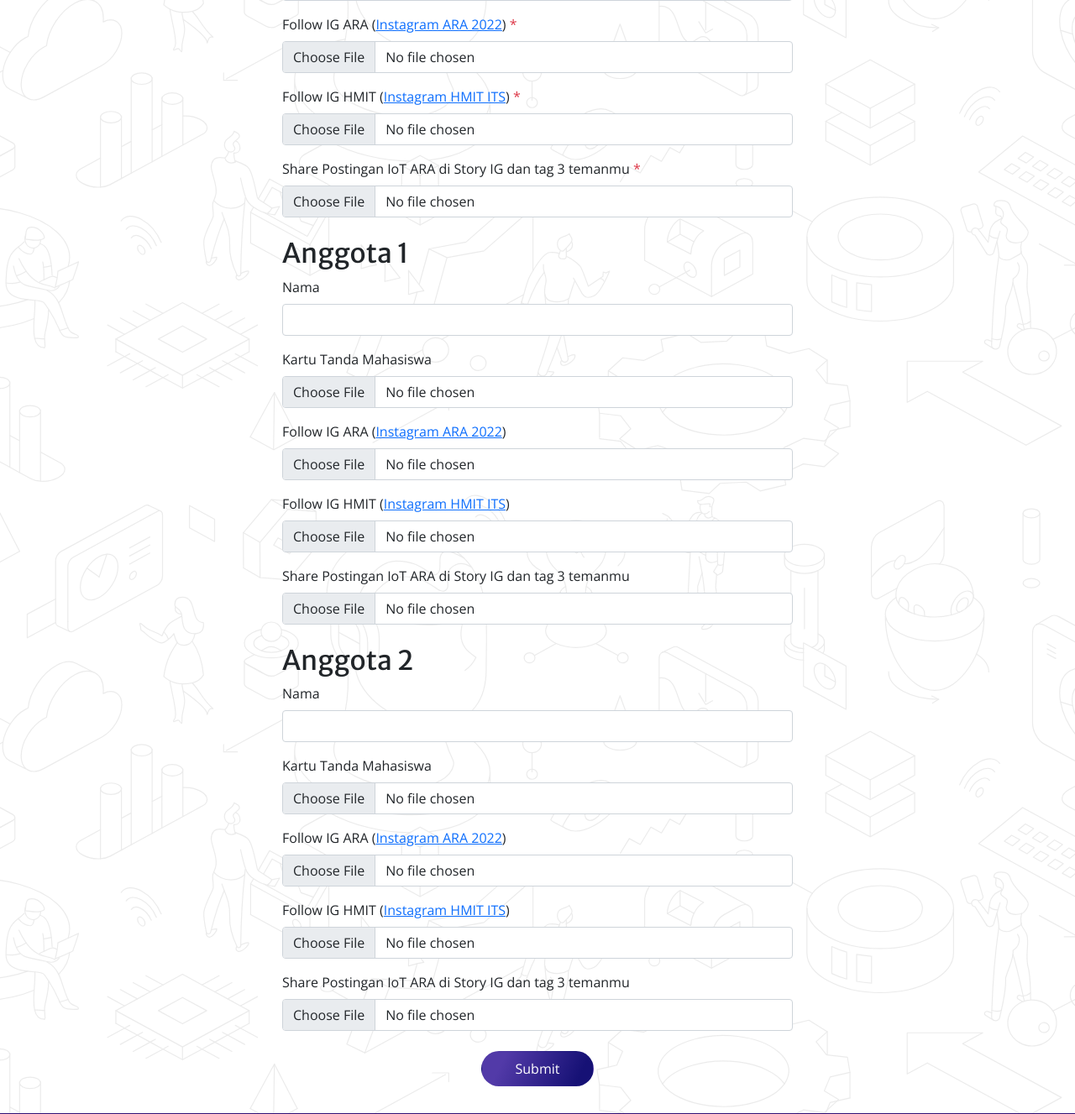
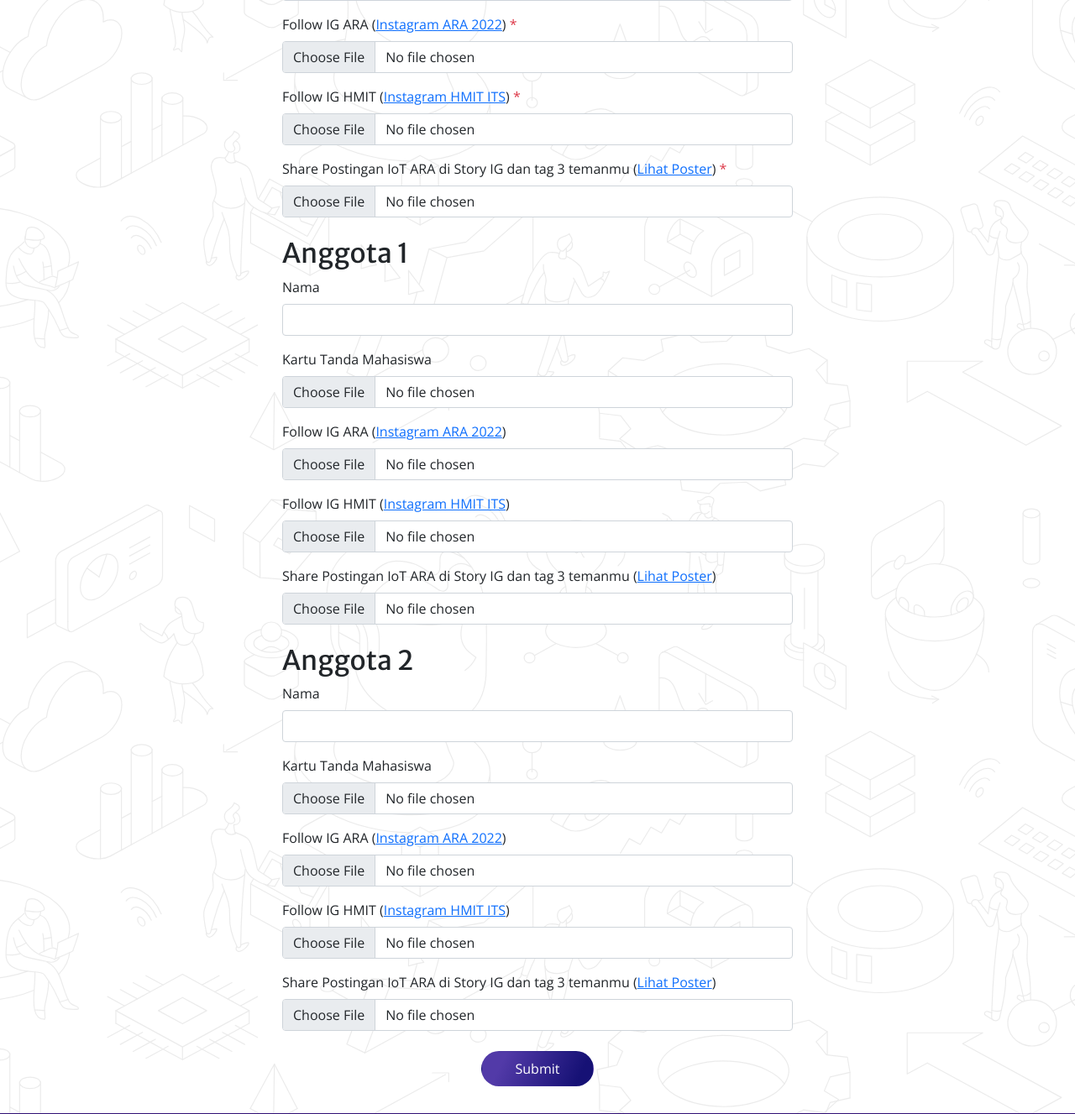
Before and after one commit to trdkhardani/WebsiteARA2022, a CodeIgniter 4 app: template app/Views/auth/regist_kti.php in a window 1280 px wide. Shown: the part 1011-2338 px from the top of the page at 84% size. Run offline with PHP 8.4 and a stand-in for CodeIgniter, Linux system fonts and the light colour scheme; the template is opened without the code that fills it, so the values that code supplies are empty; some libraries are stand-ins or nearby versions.

Commit message:
Add link poster IoT to IoT regist view

```diff
--- a/app/Views/auth/regist_kti.php
+++ b/app/Views/auth/regist_kti.php
@@ -82,7 +82,7 @@
             <input class="form-control" type="file" id="ig_hmit_ketua" name="ig_hmit_ketua" required>
           </div>
           <div class="mb-3">
-            <label for="share_post_ketua" class="form-label">Share Postingan IoT ARA di Story IG dan tag 3 temanmu <span class="text-danger">*<?= '<br>' . $validation->getError('share_post_ketua') ?></span></label>
+            <label for="share_post_ketua" class="form-label">Share Postingan IoT ARA di Story IG dan tag 3 temanmu (<a href="https://drive.google.com/file/d/1wTR_Bl6Xut90NLuqTekkkZeXsNBDE0wg/view?usp=sharing" target="_blank">Lihat Poster</a>) <span class="text-danger">*<?= '<br>' . $validation->getError('share_post_ketua') ?></span></label>
             <input class="form-control" type="file" id="share_post_ketua" name="share_post_ketua" required>
           </div>
         </div>
@@ -108,7 +108,7 @@
             <input class="form-control" type="file" id="ig_hmit_anggota_1" name="ig_hmit_anggota_1">
           </div>
           <div class="mb-3">
-            <label for="share_post_anggota_1" class="form-label">Share Postingan IoT ARA di Story IG dan tag 3 temanmu <span class="text-danger"><?= '<br>' . $validation->getError('share_post_anggota_1') ?></span></label>
+            <label for="share_post_anggota_1" class="form-label">Share Postingan IoT ARA di Story IG dan tag 3 temanmu (<a href="https://drive.google.com/file/d/1wTR_Bl6Xut90NLuqTekkkZeXsNBDE0wg/view?usp=sharing" target="_blank">Lihat Poster</a>) <span class="text-danger"><?= '<br>' . $validation->getError('share_post_anggota_1') ?></span></label>
             <input class="form-control" type="file" id="share_post_anggota_1" name="share_post_anggota_1">
           </div>
         </div>
@@ -134,7 +134,7 @@
             <input class="form-control" type="file" id="ig_hmit_anggota_2" name="ig_hmit_anggota_2">
           </div>
           <div class="mb-3">
-            <label for="share_post_anggota_2" class="form-label">Share Postingan IoT ARA di Story IG dan tag 3 temanmu <span class="text-danger"><?= '<br>' . $validation->getError('share_post_anggota_2') ?></span></label>
+            <label for="share_post_anggota_2" class="form-label">Share Postingan IoT ARA di Story IG dan tag 3 temanmu (<a href="https://drive.google.com/file/d/1wTR_Bl6Xut90NLuqTekkkZeXsNBDE0wg/view?usp=sharing" target="_blank">Lihat Poster</a>) <span class="text-danger"><?= '<br>' . $validation->getError('share_post_anggota_2') ?></span></label>
             <input class="form-control" type="file" id="share_post_anggota_2" name="share_post_anggota_2">
           </div>
         </div>
```
